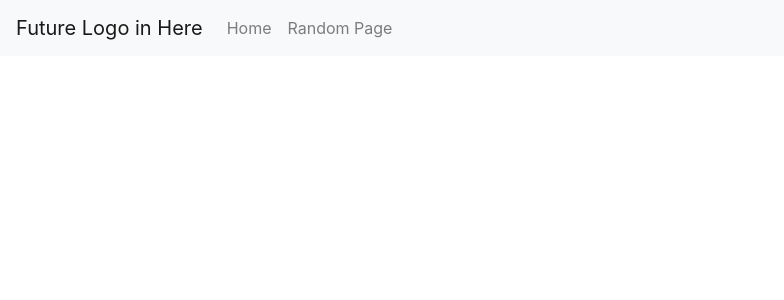
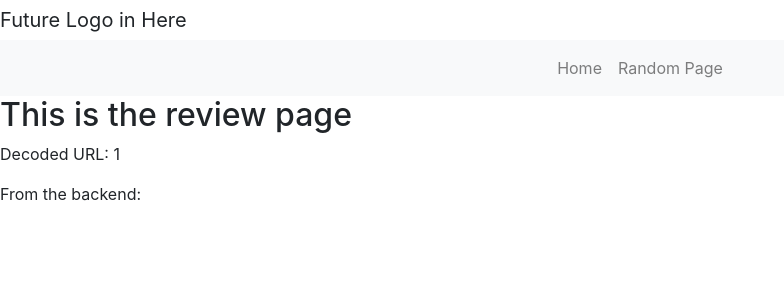
Before and after one commit to randomguy6/MovieWebsite, a React (Create React App) app in the folder client/: page /review/1 in a window 1280 px wide. Shown: the top 300 px of the page, without its empty margins (0-784 px from the left). Built offline with nearby package versions, Linux system fonts and the light colour scheme; no server answers.

Commit message:
Added route and review page
Added route, backend route, and some styling issues

```diff
--- a/client/src/components/App.js
+++ b/client/src/components/App.js
@@ -3,6 +3,7 @@ import { Route, Switch, BrowserRouter as Router } from 'react-router-dom';
 import Home from "./Home";
 import OtherPage from "./OtherPage/OtherPage";
 import Navigation from "./Navigation/Navigation"
+import Review from "./ReviewPage/Review"
 import 'bootstrap/dist/css/bootstrap.min.css';
 import './App.css';
 
@@ -15,8 +16,9 @@ export default class App extends Component{
           <Navigation/>
           <div id="switches">
             <Switch>
-                <Route path="/" component={Home} exact />
-                <Route path="/other/:id" component={OtherPage} />
+                <Route exact path="/" component={Home} />
+                <Route exact path="/other/:id" component={OtherPage} />
+                <Route exact path="/review/:id" component={Review} />
             </Switch>
           </div>
         </Router>
--- a/client/src/components/Carousel/Carousel.js
+++ b/client/src/components/Carousel/Carousel.js
@@ -36,7 +36,7 @@ export default class CustomCarousel extends Component{
                   starRatedColor="rgb(218,165,32)"
                 />
                 <Row style={{padding: '20px'}}>
-                  <Button outline color="warning" className={style.centered}>View Review</Button>
+                  <Button outline color="warning" className={style.centered} href={"/review/" + movie.title}>View Review</Button>
                 </Row>
               </Col>
             </Row>
--- a/client/src/components/Navigation/Navigation.js
+++ b/client/src/components/Navigation/Navigation.js
@@ -13,9 +13,9 @@ export default class Navigation extends Component{
   render() {
     return (
       <div id="navigationBar">
+        <Navbar.Brand>Future Logo in Here</Navbar.Brand>
         <Navbar bg="light" sticky="top">
-            <Navbar.Brand>Future Logo in Here</Navbar.Brand>
-            <Nav className="mr-auto text-center">
+            <Nav className={style.centered}>
                 <NavLink className="links" exact="true" href="/" >Home</NavLink>
                 <NavLink className="links" exact="true" href="/other/123" >Random Page</NavLink>
             </Nav>
--- a/client/src/components/Navigation/Navigation.module.css
+++ b/client/src/components/Navigation/Navigation.module.css
@@ -3,3 +3,8 @@
     width: 50%;
     padding: 10px;
 }
+
+.centered{
+    margin-left: auto;
+    margin-right: auto;
+}
--- /dev/null
+++ b/client/src/components/ReviewPage/Review.js
@@ -0,0 +1,32 @@
+import React, {Component} from 'react';
+import 'bootstrap/dist/css/bootstrap.min.css';
+import style from './Review.module.css';
+
+export default class App extends Component{
+
+  constructor(props){
+    super(props)
+    this.state = {
+      apiResponse: ""
+    }
+  }
+
+  componentDidMount(){
+    let name = decodeURI(this.props.match.params.id);
+    fetch("/review/"+name)
+      .then(res => res.text())
+      .then(res => this.setState({apiResponse: res}))
+  }
+
+  render() {
+    let name = this.props.match.params.id;
+    name = decodeURI(name);
+    return (
+      <div>
+        <h2>This is the review page</h2>
+        <p>Decoded URL: {name}</p>
+        <p>From the backend: {this.state.apiResponse}</p>
+      </div>
+    );
+  }
+}
```
Also changed, not shown: client/src/components/ReviewPage/Review.module.css (added), 2 other files (tests, documents, lock files or other folders).
